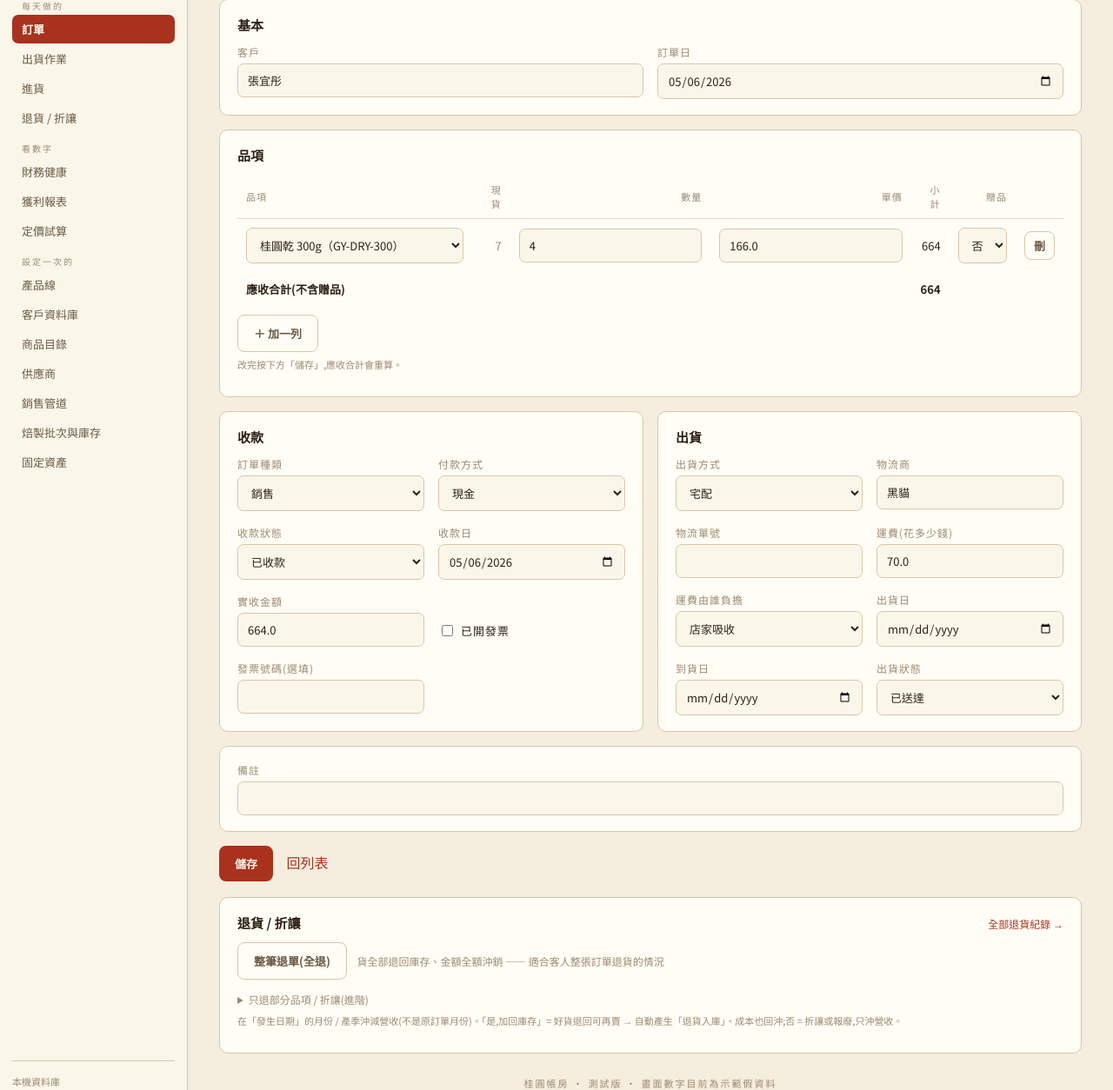
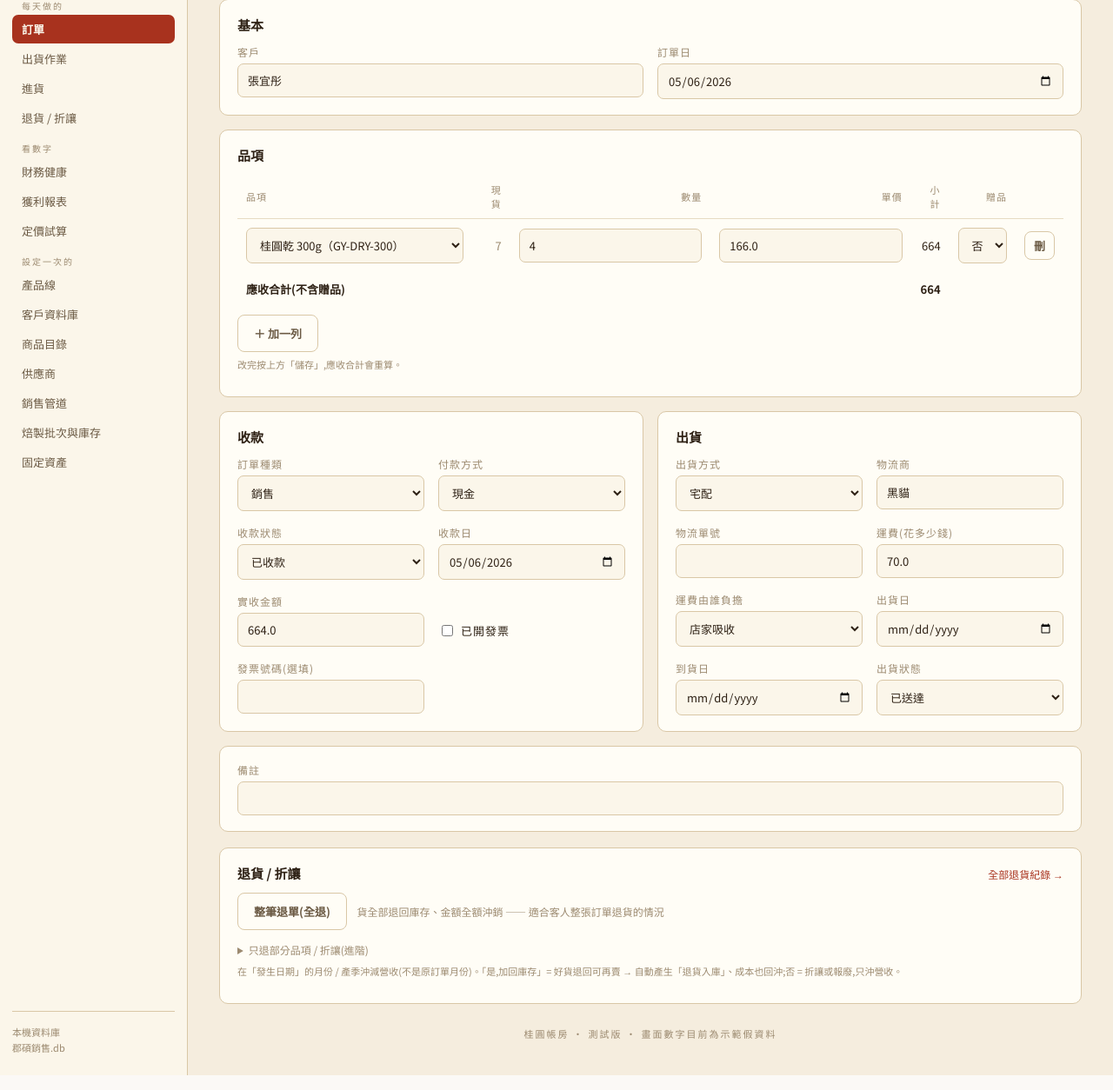
Before and after one commit to chihsuanwang/Jun-Shuo, a FastAPI app: page /orders/1 in a window 1280 px wide. Shown: the part 125-1379 px from the top of the page at 87% size. Run offline with FastAPI, Linux system fonts and the light colour scheme; data comes from the database, SQL or seed files in the repository; parts of the project's set-up code (start-up, migrations or seed data) failed here and were passed over.

Commit message:
訂單頁刪掉底部重複的「儲存」「回列表」,只留上方固定顯示的那組
Co-Authored-By: Claude Sonnet 5 <noreply@anthropic.com>

```diff
--- a/app/templates/order_detail.html
+++ b/app/templates/order_detail.html
@@ -82,7 +82,7 @@
     <tfoot><tr><td colspan="4" class="r"><b>應收合計(不含贈品)</b></td><td class="r"><b id="ordertotal">0</b></td><td colspan="2"></td></tr></tfoot>
   </table>
   <button type="button" id="addline" class="ghost" style="margin-top:10px">＋ 加一列</button>
-  <p class="muted" style="font-size:11px;margin-top:6px">改完按下方「儲存」,應收合計會重算。</p>
+  <p class="muted" style="font-size:11px;margin-top:6px">改完按上方「儲存」,應收合計會重算。</p>
 </div>
 
 <div class="grid" style="grid-template-columns:1fr 1fr;margin-bottom:16px">
@@ -124,8 +124,6 @@
   </div>
 </div>
 <div class="card" style="margin-bottom:16px"><label>備註</label><input name="note" value="{{ o.note or '' }}"></div>
-<button type="submit">儲存</button>
-<a href="/orders" style="margin-left:12px">回列表</a>
 </form>
 
 <div class="card" style="margin:18px 0 16px">
```
